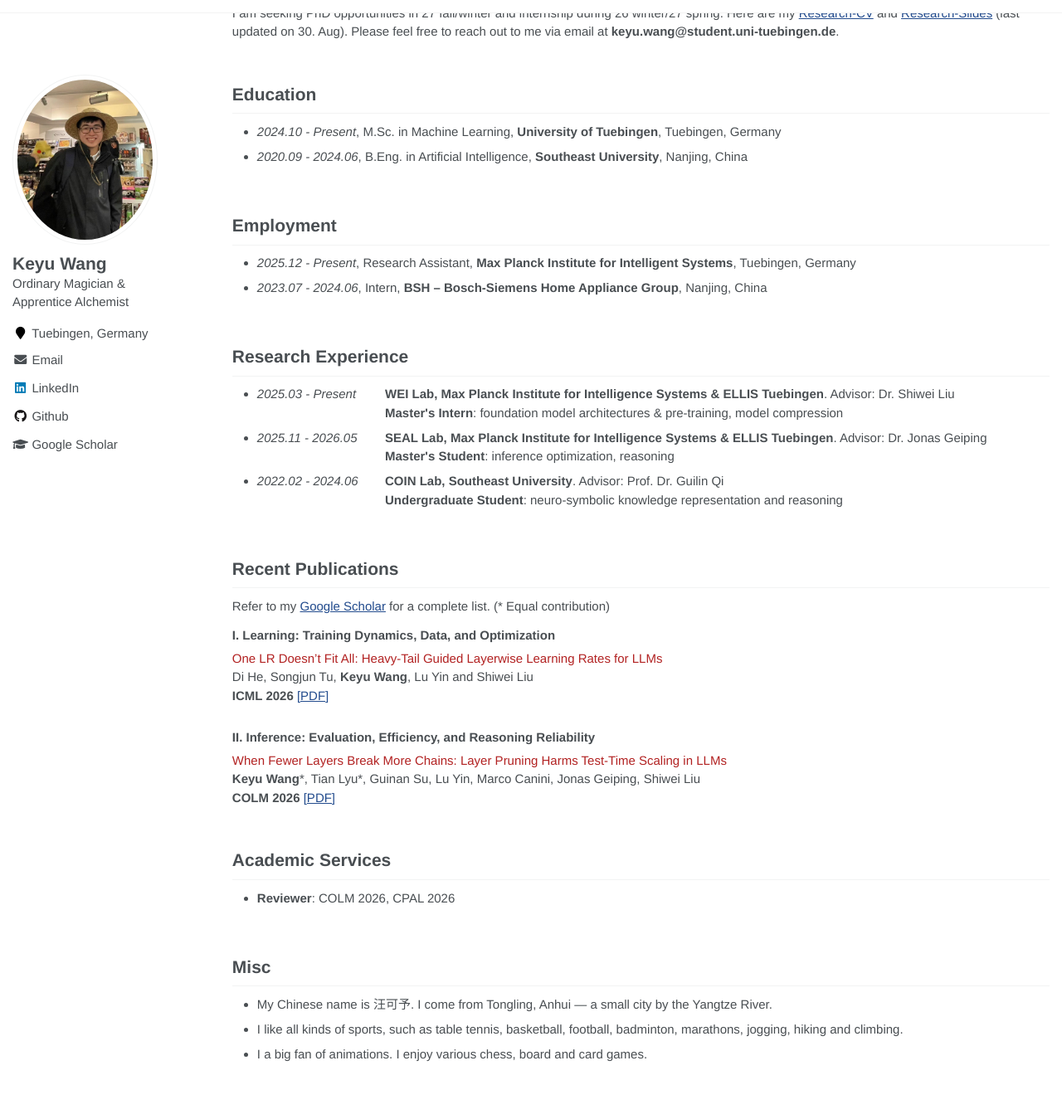
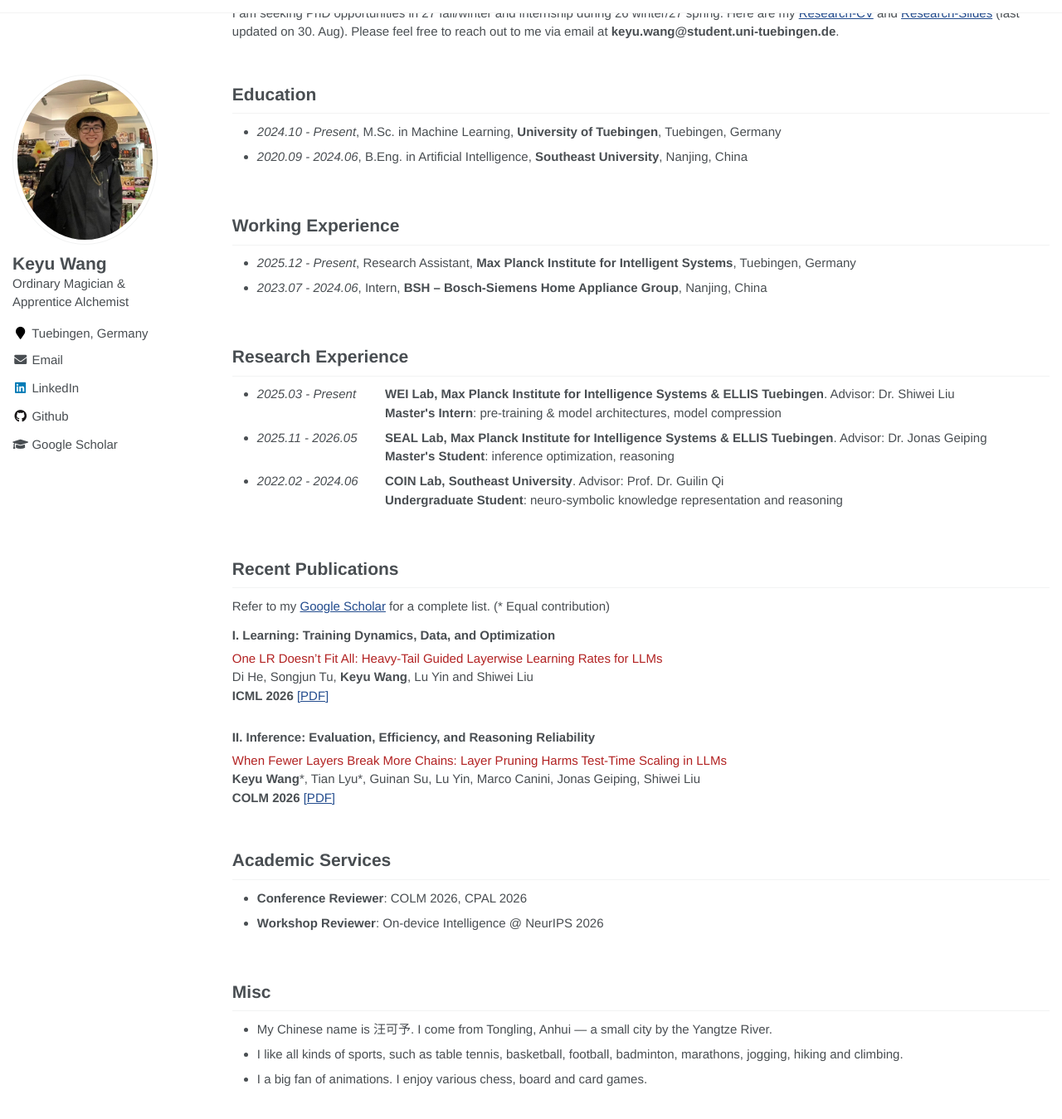
Before and after one commit to keyu-wang-2002/keyu-wang-2002.github.io, a Jekyll site: the page built from _pages/about.md, in a window 1280 px wide and 1400 px high, scrolled down 297 px. Shown: the top 1349 px of the window at 83% size. Built offline with Jekyll 4.4.1, drawn with Linux system fonts in a browser that asks for light colours.

Commit message:
Update about.md

```diff
--- a/_pages/about.md
+++ b/_pages/about.md
@@ -32,7 +32,7 @@ I am seeking PhD opportunities in 27 fall/winter and internship during 26 winter
 
 <br>
 
-# Employment
+# Working Experience
 - *2025.12 - Present*, Research Assistant, **Max Planck Institute for Intelligent Systems**, Tuebingen, Germany
 - *2023.07 - 2024.06*, Intern, **BSH -- Bosch-Siemens Home Appliance Group**, Nanjing, China
 
@@ -48,7 +48,7 @@ I am seeking PhD opportunities in 27 fall/winter and internship during 26 winter
     <strong>WEI Lab, Max Planck Institute for Intelligence Systems & ELLIS Tuebingen</strong>.
     Advisor: Dr. Shiwei Liu<br>
     <span style="display:inline-block; width:150px;"></span>
-    <strong>Master's Intern</strong>: foundation model architectures & pre-training, model compression
+    <strong>Master's Intern</strong>: pre-training & model architectures, model compression
   </li>
 
 
@@ -99,7 +99,8 @@ Di He, Songjun Tu, **Keyu Wang**, Lu Yin and Shiwei Liu \\
 <br>
 
 # Academic Services
-- **Reviewer**: COLM 2026, CPAL 2026
+- **Conference Reviewer**: COLM 2026, CPAL 2026
+- **Workshop Reviewer**: On-device Intelligence @ NeurIPS 2026
 
 <br>
 
```
